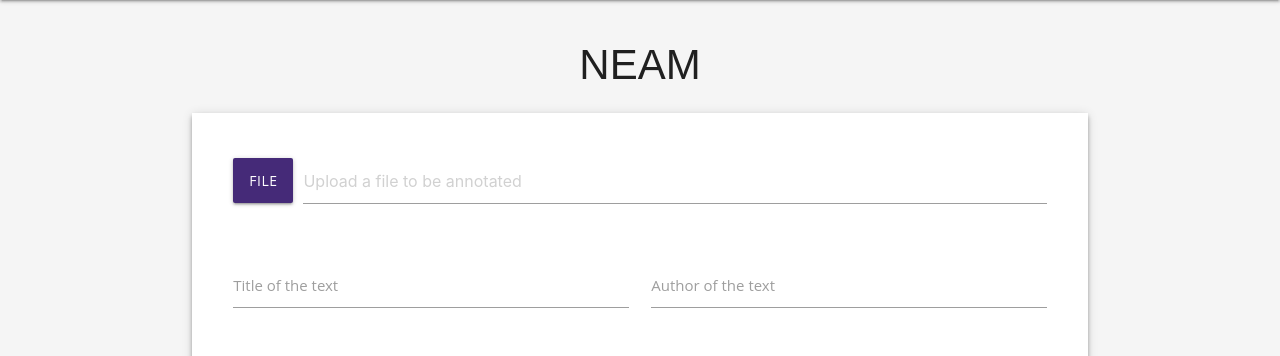
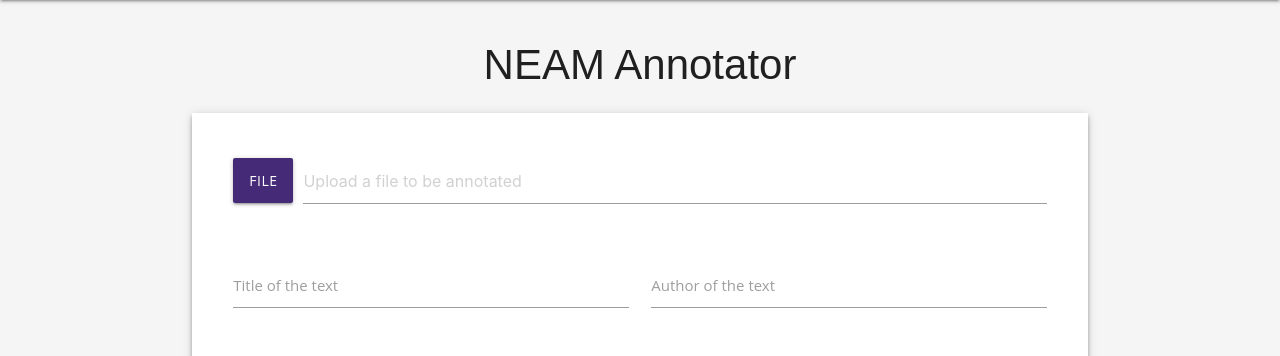
Before and after one commit to Linguistics575/neam, a Flask app: page / in a window 1280 px wide. Shown: the part 64-420 px from the top of the page. Run offline with Flask 2, Linux system fonts and the light colour scheme; parts of the project's set-up code (start-up, migrations or seed data) failed here and were passed over; some libraries are stand-ins or nearby versions.

Commit message:
Update index title to say "NEAM Annotator" instead of just "NEAM"

```diff
--- a/neam/python/app/templates/index.html
+++ b/neam/python/app/templates/index.html
@@ -1,7 +1,7 @@
 {% extends "layout.html" %}
 
 {% block content %}
-    <h1 class="center-align">NEAM</h1>
+    <h1 class="center-align">NEAM Annotator</h1>
     <div class="row box z-depth-2">
         <form id="annotation-form" class="col s12" method="POST" action="/annotate" enctype="multipart/form-data">
             <div class="row">
```
